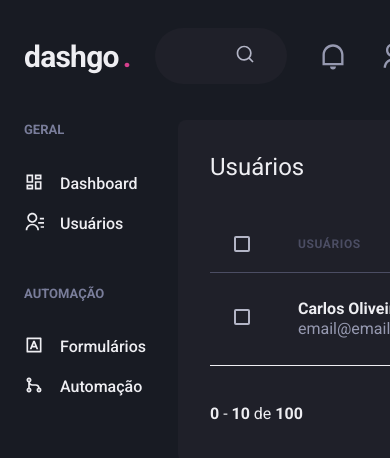
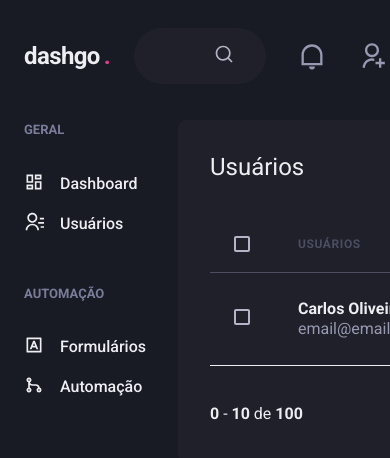
Before and after one commit to burn-c/dashgo, a Next.js app: page /users in a window 390 px wide. Shown: the top 458 px of the page. Built offline with nearby package versions, Linux system fonts and the light colour scheme.

Commit message:
style(comp): adds breakpoints on Logo

```diff
--- a/src/components/Header/Logo.tsx
+++ b/src/components/Header/Logo.tsx
@@ -3,7 +3,7 @@ import { Text } from "@chakra-ui/react";
 export default function Logo() {
   return (
     <Text
-      fontSize="3xl"
+      fontSize={["2xl", "3xl"]}
       fontWeight="bold"
       letterSpacing="tight"
       w="64"
--- a/src/components/Pagination/Pagination.tsx
+++ b/src/components/Pagination/Pagination.tsx
@@ -1,4 +1,4 @@
-import { Box, Stack, Button } from "@chakra-ui/react";
+import { Box, Stack } from "@chakra-ui/react";
 import React from "react";
 import PaginationItem from "./PaginationItem";
 
--- a/src/components/Sidebar/Sidebar.tsx
+++ b/src/components/Sidebar/Sidebar.tsx
@@ -1,4 +1,4 @@
-import { Box, Icon, Link, Stack, Text } from "@chakra-ui/react";
+import { Box, Stack } from "@chakra-ui/react";
 import React from "react";
 import { RiDashboardLine, RiContactsLine, RiGitMergeLine, RiInputMethodLine } from "react-icons/ri";
 import NavLink from "./NavLink";
```
